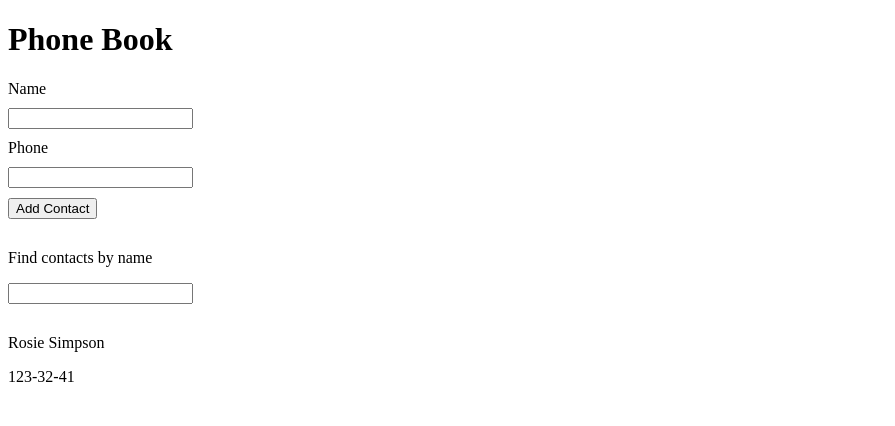
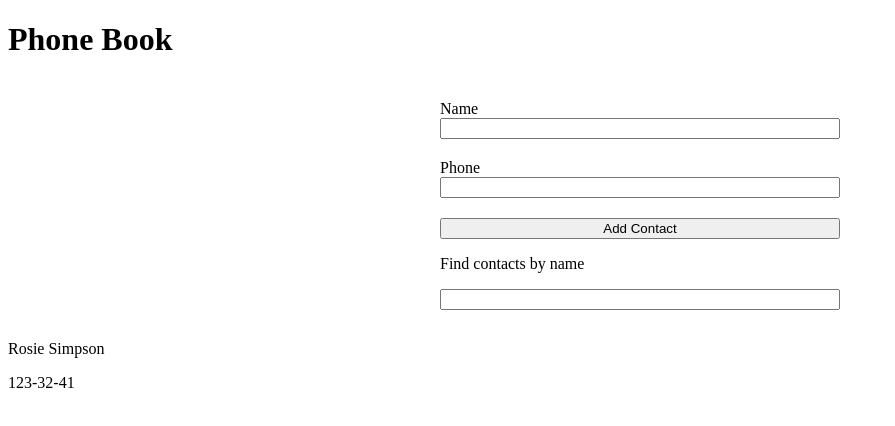
Before and after one commit to osmnr/goit-react-hw-03, a React (Vite) app: page / in a window 1280 px wide. Shown: the top 426 px of the page, without its empty margins (0-895 px from the left). Built offline with nearby package versions, Linux system fonts and the light colour scheme.

Commit message:
formik in progress
formik in progress

```diff
--- a/package.json
+++ b/package.json
@@ -10,8 +10,11 @@
     "preview": "vite preview"
   },
   "dependencies": {
+    "formik": "^2.4.6",
+    "nanoid": "^5.1.5",
     "react": "^19.1.0",
-    "react-dom": "^19.1.0"
+    "react-dom": "^19.1.0",
+    "yup": "^1.6.1"
   },
   "devDependencies": {
     "@eslint/js": "^9.25.0",
--- a/src/App.jsx
+++ b/src/App.jsx
@@ -2,14 +2,22 @@ import './App.css'
 import ContactForm from './components/ContactForm/ContactForm'
 import SearchBox from './components/SearchBox/SearchBox'
 import ContactList from './components/ContactList/ContactList'
+import { useState } from 'react'
 
 function App() {
 
+  const [keyword, setKeyword] = useState('');
+
+  const handleSearch = (event) => {
+        console.log(event.target.value)
+        setKeyword(event.target.value);
+        console.log("##########",keyword);
+    }
   return (
     <>
     <h1>Phone Book</h1>
     <ContactForm/>
-    <SearchBox/>
+    <SearchBox handleSearch={handleSearch} keyword={keyword}/>
     <ContactList/>
     </>
   )
--- a/src/components/ContactForm/ContactForm.jsx
+++ b/src/components/ContactForm/ContactForm.jsx
@@ -1,25 +1,30 @@
 import css from './ContactForm.module.css'
+import { Formik, Form, Field, ErrorMessage } from "formik";
+import * as Yup from "yup";
 
 const ContactForm = () => {
-    const handleSubmit = (event)=>{
-        event.preventDefault();
+  const handleSubmit = (values, actions) => {
+    console.log(values)
+    actions.resetForm();
+  };
 
-        const form = event.target;
-        console.log(form.elements.Name.value)
-        console.log(form.elements.Number.value)
+  const initialValues = { name: "", phone: "" };
 
-        form.reset();
-    }
 
-    return (
-    <form onSubmit={handleSubmit} className={css.contactForm}>
-      <label>Name</label>
-      <input type="text" name="Name" />
-      <label>Phone</label>
-      <input type="number" name="Number" />
-      <button type="submit">Add Contact</button>
-    </form>
+  return (
+    <Formik initialValues={initialValues} onSubmit={handleSubmit}
+    >
+      <Form className={css.contactForm}>
+        <label>Name</label>
+        <Field name="name" type="text" />
+
+        <label>Phone</label>
+        <Field name="phone" type="text" />
+
+        <button type="submit">Add Contact</button>
+      </Form>
+    </Formik>
   );
 };
 
-export default ContactForm
+export default ContactForm;
--- a/src/components/ContactForm/ContactForm.module.css
+++ b/src/components/ContactForm/ContactForm.module.css
@@ -1,4 +1,9 @@
-.contactForm input , .contactForm label{
-  display:block;
-  margin-bottom: 10px;
+.contactForm {
+  display:flex;
+  flex-direction: column;
+  margin:auto;
+  max-width: 400px;
 }
+.contactForm button,  .contactForm label{
+  margin-top:20px;
+}
--- a/src/components/SearchBox/SearchBox.jsx
+++ b/src/components/SearchBox/SearchBox.jsx
@@ -1,19 +1,13 @@
 import css from './SearchBox.module.css'
-import { useState } from 'react'
 
-const SearchBox = () => {
-    const [nameValue, setNameValue] = useState('');
 
-    const handleSearch = (event) => {
-        setNameValue(event.target.value);
-        console.log(nameValue);
-    }
+const SearchBox = ({keyword, handleSearch}) => {
 
     return (
-        <form onChange={handleSearch} className={css.searchForm}>
+        <div className={css.searchBoxDiv}>
         <p>Find contacts by name</p>
-        <input type="text" value={nameValue} name="Name" onChange={handleSearch}/>
-        </form>
+        <input type="text" value={keyword} name="Name" onChange={handleSearch}/>
+        </div>
       );
 }
 
--- a/src/components/SearchBox/SearchBox.module.css
+++ b/src/components/SearchBox/SearchBox.module.css
@@ -1,10 +1,7 @@
-.searchForm input, .searchForm label{
-    display:block;
-    margin-bottom: 10px;
+.searchBoxDiv {
+    display:flex;
+    flex-direction: column;
+    margin:auto;
+    max-width: 400px;
+    margin-bottom: 30px;
 }
-
-.searchForm {
-    margin-top:30px;
-    margin-bottom:30px;
-
-}
```
Also changed, not shown: 1 other file (tests, documents, lock files or other folders).
